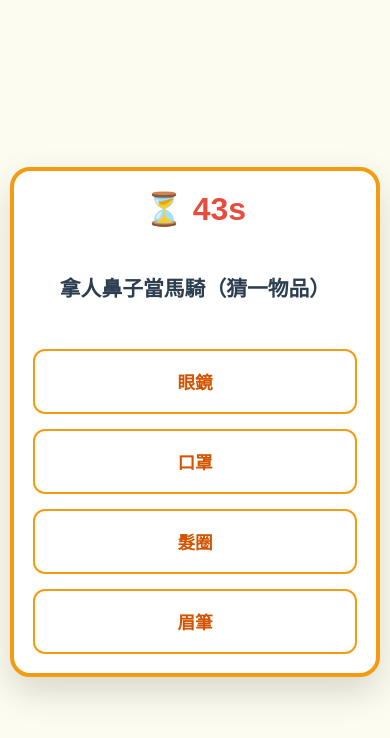
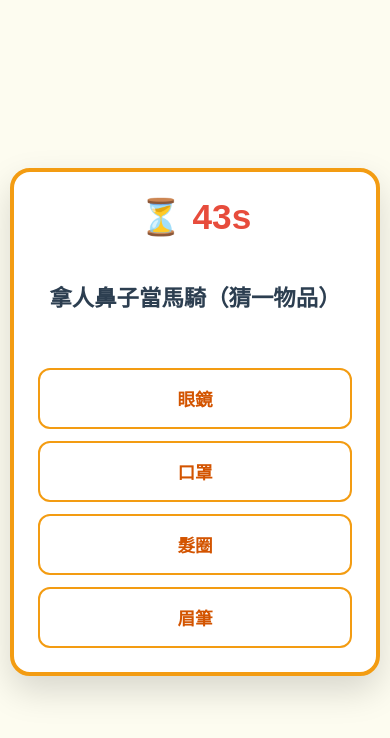
Before and after one commit to pze113024/Kz, a plain HTML site: page index.html in a window 390 px wide. Both pictures are taken after a click on the button "開始遊戲 GO!". Drawn offline with Linux system fonts and the light colour scheme.

Commit message:
Update index.html

```diff
--- a/index.html
+++ b/index.html
@@ -3,54 +3,51 @@
 <head>
     <meta charset="UTF-8">
     <meta name="viewport" content="width=device-width, initial-scale=1.0, maximum-scale=1.0, user-scalable=no">
-    <title>⚡ 45秒趣味猜謎大挑戰</title>
+    <title>⚡ 趣味猜謎大挑戰</title>
     <style>
         * {
             box-sizing: border-box;
-            -webkit-tap-highlight-color: transparent; /* 移除手機點擊時的藍色高亮 */
+            -webkit-tap-highlight-color: transparent; /* 移除手機預設點擊藍框 */
         }
         body {
             font-family: "Microsoft JhengHei", sans-serif;
             display: flex; justify-content: center; align-items: center;
             min-height: 100vh; margin: 0; background: #fdfcf0;
             padding: 10px;
-            user-select: none; /* 防止手機選取到文字 */
+            user-select: none; /* 防止手機長按選取文字 */
         }
         #game-container {
-            background: white; padding: 2rem; border-radius: 20px;
+            background: white; padding: 1.5rem; border-radius: 20px;
             box-shadow: 0 15px 35px rgba(0,0,0,0.15);
             width: 100%; max-width: 550px; text-align: center;
             border: 4px solid #f39c12;
         }
-        .timer { font-size: 2.5rem; color: #e74c3c; font-weight: bold; margin-bottom: 1.5rem; }
+        .timer { font-size: 2.2rem; color: #e74c3c; font-weight: bold; margin-bottom: 1rem; }
         .question {
-            font-size: 1.5rem; font-weight: bold; color: #2c3e50;
-            margin-bottom: 2rem; min-height: 3.5em;
-            display: flex; align-items: center; justify-content: center; line-height: 1.6;
+            font-size: 1.4rem; font-weight: bold; color: #2c3e50;
+            margin-bottom: 1.5rem; min-height: 4em;
+            display: flex; align-items: center; justify-content: center; line-height: 1.5;
         }
-        .options { display: grid; grid-template-columns: 1fr 1fr; gap: 15px; }
+        .options { display: grid; grid-template-columns: 1fr 1fr; gap: 12px; }
 
-        /* 手機直向 RWD 優化 */
+        /* 手機版 RWD：確保按鈕夠大且一列一個 */
         @media (max-width: 480px) {
-            #game-container { padding: 1.2rem; }
             .options { grid-template-columns: 1fr; }
-            .timer { font-size: 2rem; }
-            .question { font-size: 1.3rem; margin-bottom: 1.5rem; }
-            button { padding: 18px 10px !important; font-size: 1.1rem !important; }
+            button { padding: 16px 10px !important; font-size: 1.1rem !important; }
         }
 
         button {
             padding: 18px 10px; font-size: 1.1rem; cursor: pointer;
             border: 2px solid #f39c12; background: white; color: #d35400;
-            border-radius: 12px; transition: background 0.1s; font-weight: bold;
-            outline: none; -webkit-appearance: none;
+            border-radius: 12px; font-weight: bold; outline: none;
+            transition: background 0.1s;
         }
 
-        /* 修正殘留問題：明確區分狀態 */
+        /* 明確定義正確與錯誤顏色 */
         button.correct { background-color: #2ecc71 !important; color: white !important; border-color: #27ae60 !important; }
         button.wrong { background-color: #e74c3c !important; color: white !important; border-color: #c0392b !important; }
 
-        /* 移除 hover 在手機上的副作用，改用 active */
+        /* 避免手機上出現殘留的 Hover 效果 */
         @media (min-width: 1025px) {
             button:hover:not(:disabled) { background: #f39c12; color: white; }
         }
@@ -59,8 +56,8 @@
             background: #e67e22; color: white; border: none;
             padding: 15px 40px; font-size: 1.5rem; border-radius: 50px; cursor: pointer;
         }
+        .hidden { display: none; }
         #score-board { display: none; }
-        .hidden { display: none; }
     </style>
 </head>
 <body>
@@ -68,7 +65,6 @@
 <div id="game-container">
     <div id="start-screen">
         <h1>🧠 趣味猜謎大挑戰</h1>
-        <p>限時 45 秒，準備好了嗎？</p>
         <button class="start-btn" onclick="startGame()">開始遊戲 GO!</button>
     </div>
 
@@ -86,6 +82,7 @@
 </div>
 
 <script>
+    // 這裡放入你剛才所有的題目（已修正引號問題）
     const questions = [
         { "question": "金金金金金（猜一明星）", "options": ["金城武","金秀賢","明金城","金士傑"], "answer": "金城武" },
         { "question": "電視機聲音關小聲點（猜一神明）", "options": ["觀世音","玉皇大帝","關公","文昌帝君"], "answer": "觀世音" },
@@ -149,27 +146,22 @@
         document.getElementById('start-screen').classList.add('hidden');
         document.getElementById('quiz-screen').classList.remove('hidden');
         availableQuestions = [...questions];
-
         timerInterval = setInterval(() => {
             timeLeft--;
             document.getElementById('time').innerText = timeLeft;
             if (timeLeft <= 0) endGame();
         }, 1000);
-
         nextQuestion();
     }
 
     function nextQuestion() {
         isChecking = false;
         if (availableQuestions.length === 0) availableQuestions = [...questions];
-
         const randomIndex = Math.floor(Math.random() * availableQuestions.length);
         const currentQuestion = availableQuestions.splice(randomIndex, 1)[0];
 
-        // 徹底清空
         const container = document.getElementById('options-container');
         container.innerHTML = '';
-
         document.getElementById('question-text').innerText = currentQuestion.question;
 
         let shuffledOptions = [...currentQuestion.options].sort(() => Math.random() - 0.5);
@@ -177,9 +169,9 @@
         shuffledOptions.forEach(opt => {
             const btn = document.createElement('button');
             btn.innerText = opt;
-            // 點擊事件優化
-            btn.onclick = (e) => {
-                e.preventDefault();
+            btn.onclick = () => {
+                // 關鍵修正：點擊後立刻讓按鈕失去焦點，防止手機預亮
+                document.activeElement.blur();
                 checkResult(btn, opt, currentQuestion.answer);
             };
             container.appendChild(btn);
@@ -193,9 +185,7 @@
         const allButtons = document.querySelectorAll('#options-container button');
         allButtons.forEach(btn => {
             btn.disabled = true;
-            if (btn.innerText === correctText) {
-                btn.classList.add('correct');
-            }
+            if (btn.innerText === correctText) btn.classList.add('correct');
         });
 
         if (selectedText === correctText) {
@@ -204,7 +194,6 @@
             selectedBtn.classList.add('wrong');
         }
 
-        // 手機版建議 600ms，讓玩家看清楚正確答案
         setTimeout(nextQuestion, 600);
     }
 
```
